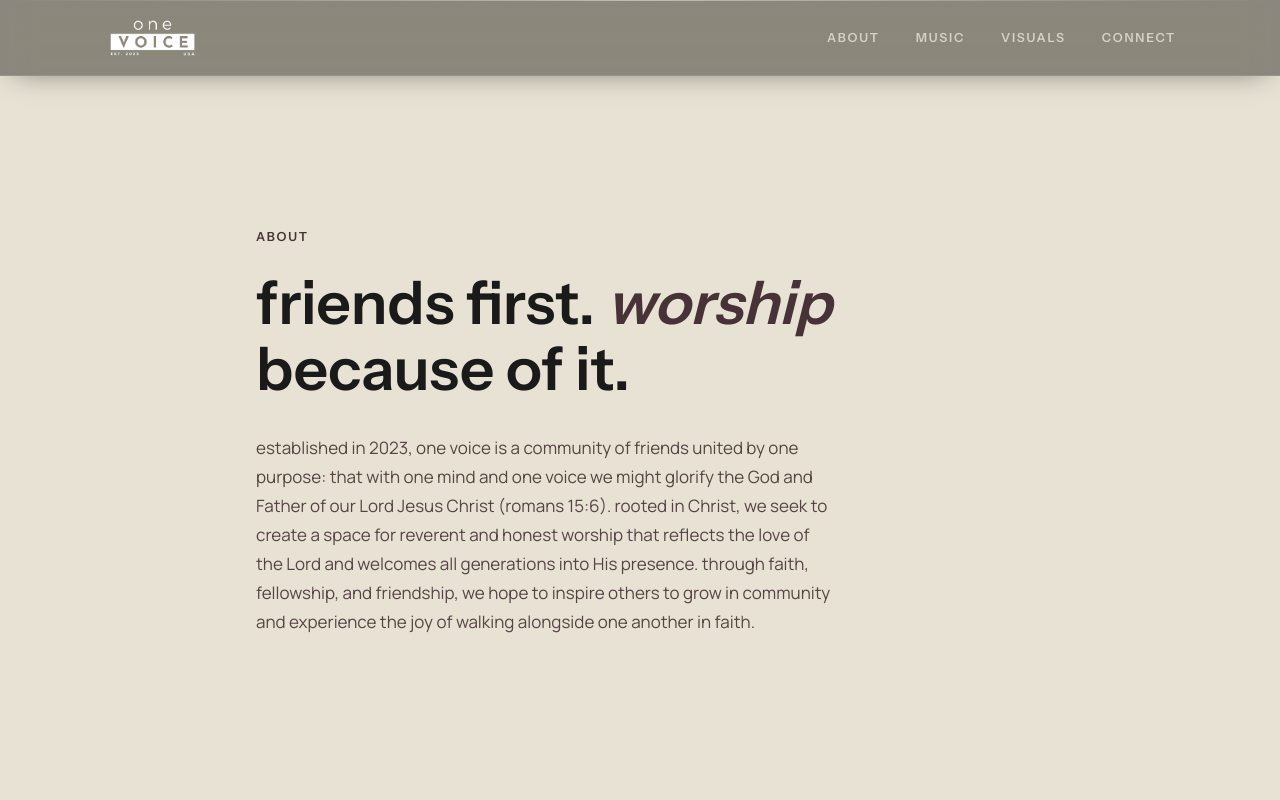
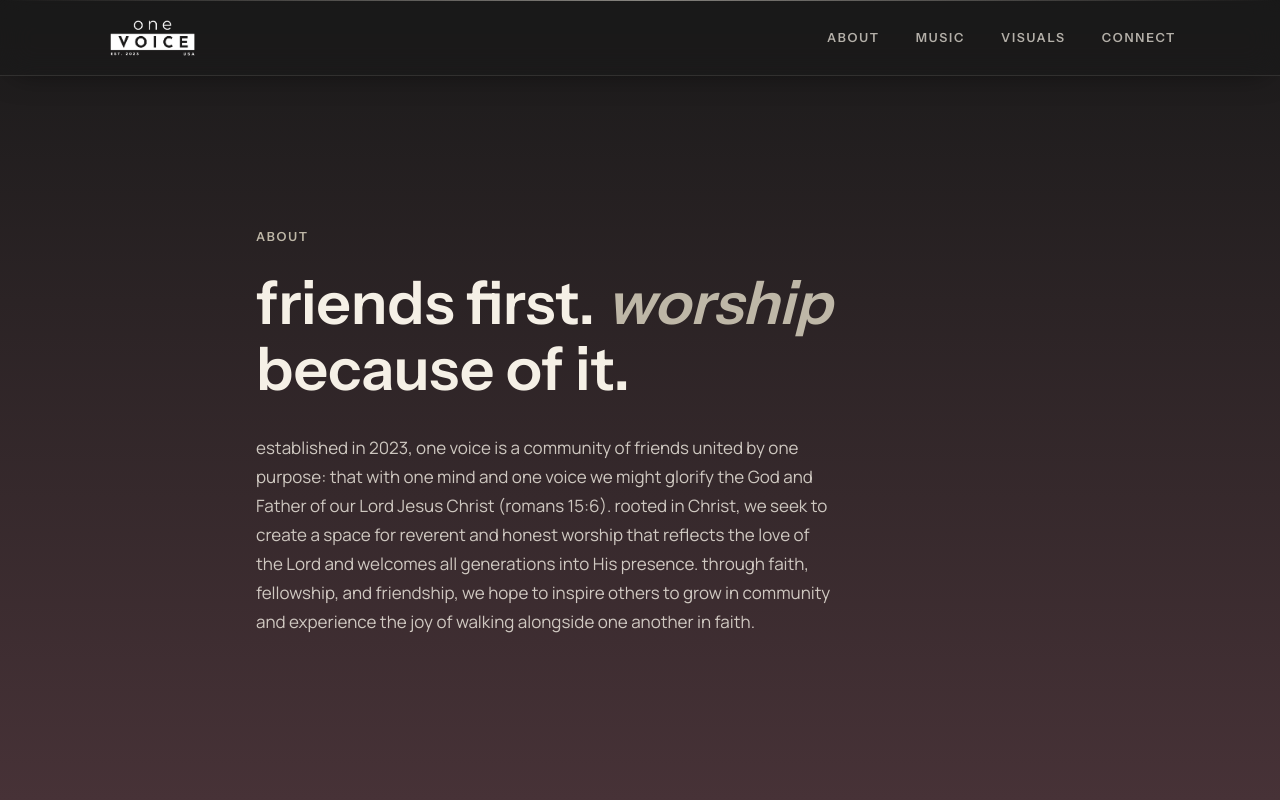
Before and after one commit to eayanwale/onevoice-website, a Next.js app: page /about in a window 1280 px wide. Shown: the top 800 px of the page. Built offline with nearby package versions, Linux system fonts and the light colour scheme.

Commit message:
feat: introduce signature gradient and apply it across heroes and closing sections

```diff
--- a/app/about/page.tsx
+++ b/app/about/page.tsx
@@ -13,22 +13,22 @@ export const metadata: Metadata = {
 export default function AboutPage() {
   return (
     <main>
-      <section className="relative flex min-h-screen flex-col justify-center bg-bone px-6 pb-24 pt-32 sm:px-10 sm:pt-40">
+      <section className="signature-gradient relative flex min-h-screen flex-col justify-center px-6 pb-24 pt-32 sm:px-10 sm:pt-40">
         <div className="mx-auto w-full max-w-3xl">
-          <div data-reveal className="label-text mb-6 text-deep-brown">
+          <div data-reveal className="label-text mb-6 text-warm-sage">
             about
           </div>
           <h1
             data-reveal
-            className="mb-8 max-w-2xl text-[34px] font-semibold leading-[1.1] text-charcoal sm:text-[52px] lg:text-[60px]"
+            className="mb-8 max-w-2xl text-[34px] font-semibold leading-[1.1] text-off-white sm:text-[52px] lg:text-[60px]"
           >
             friends first.{" "}
-            <span className="accent-word text-deep-brown">worship</span>{" "}
+            <span className="accent-word text-warm-sage">worship</span>{" "}
             because of it.
           </h1>
           <p
             data-reveal
-            className="max-w-xl text-[17px] leading-[1.7] text-deep-brown/90"
+            className="max-w-xl text-[17px] leading-[1.7] text-off-white/80"
           >
             established in 2023, one voice is a community of friends
             united by one purpose: that with one mind and one voice we
@@ -46,7 +46,7 @@ export default function AboutPage() {
       <CoreValues />
       <MemberCarousel />
 
-      <section className="relative flex flex-col items-center bg-gradient-to-b from-charcoal to-deep-brown px-6 py-24 text-center sm:px-10">
+      <section className="signature-gradient relative flex flex-col items-center px-6 py-24 text-center sm:px-10">
         <div data-reveal className="mb-8 h-14 w-px bg-warm-sage" />
         <h2
           data-reveal
--- a/app/globals.css
+++ b/app/globals.css
@@ -33,6 +33,12 @@
      one. color is set per-usage (warm-sage on dark, deep-brown on bone). */
   .accent-word {
     @apply font-display italic;
+  }
+
+  /* the site's recurring dark signature: opens a hero, closes a page.
+     used on both ends of a page so it reads as a deliberate frame. */
+  .signature-gradient {
+    @apply bg-gradient-to-b from-charcoal to-deep-brown;
   }
 
   .no-scrollbar {
--- a/components/sections/Entrance.tsx
+++ b/components/sections/Entrance.tsx
@@ -24,7 +24,7 @@ export default function Entrance() {
           className="absolute inset-0"
           style={{
             background:
-              "linear-gradient(to bottom, rgba(26,26,26,0.55) 0%, rgba(26,26,26,0) 22%, rgba(26,26,26,0) 70%, rgba(26,26,26,0.65) 100%)",
+              "linear-gradient(to bottom, rgba(26,26,26,0.55) 0%, rgba(26,26,26,0) 22%, rgba(26,26,26,0) 70%, rgba(71,50,55,0.75) 100%)",
           }}
         />
       </div>
--- a/components/sections/Invitation.tsx
+++ b/components/sections/Invitation.tsx
@@ -17,7 +17,7 @@ export default function Invitation() {
   };
 
   return (
-    <section id="connect" className="relative flex flex-col items-center bg-charcoal px-6 py-24 text-center sm:px-10 scroll-mt-16 sm:scroll-mt-[76px]">
+    <section id="connect" className="signature-gradient relative flex flex-col items-center px-6 py-24 text-center sm:px-10 scroll-mt-16 sm:scroll-mt-[76px]">
       <div data-reveal className="mb-9 h-14 w-px bg-warm-sage" />
       <h2
         data-reveal
```
